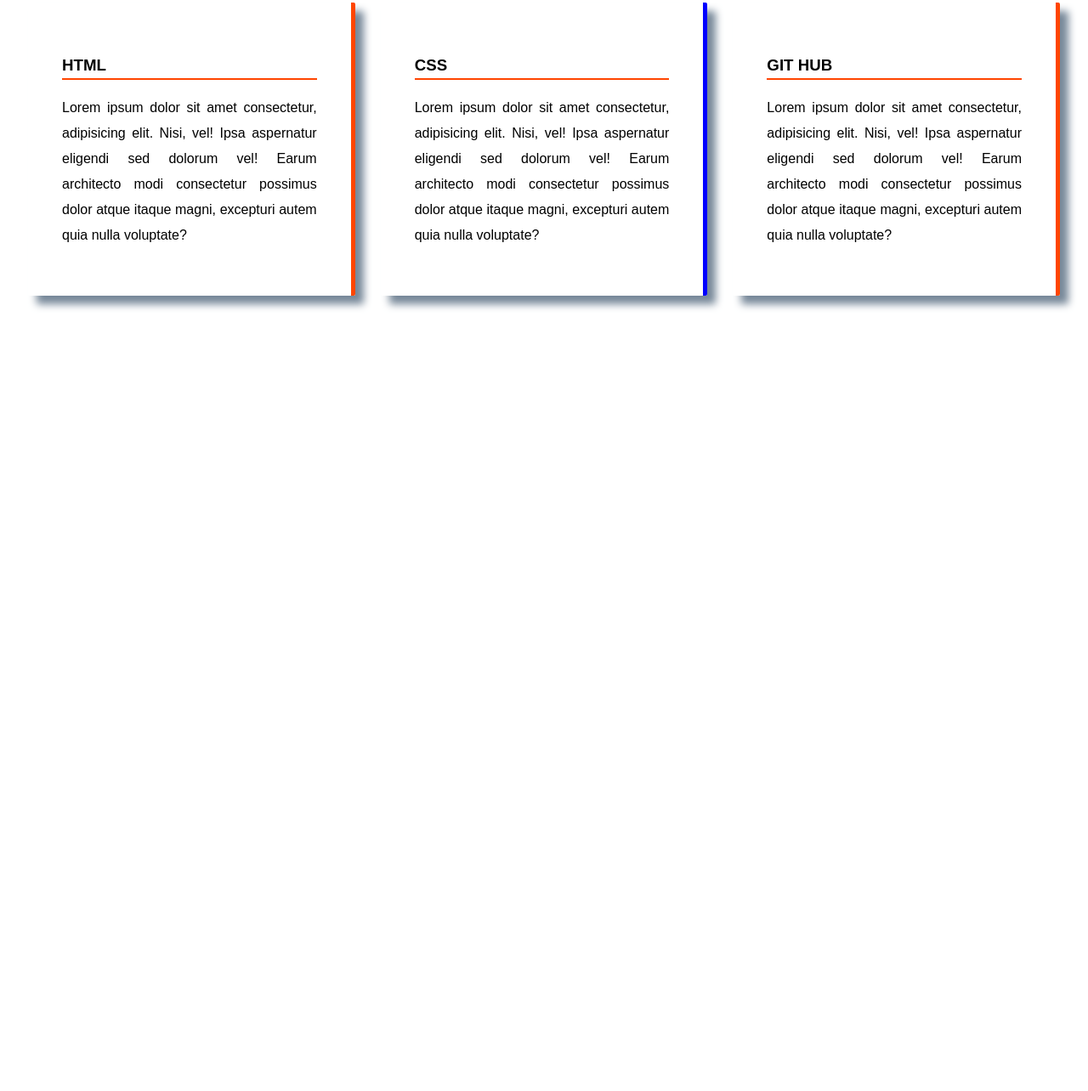
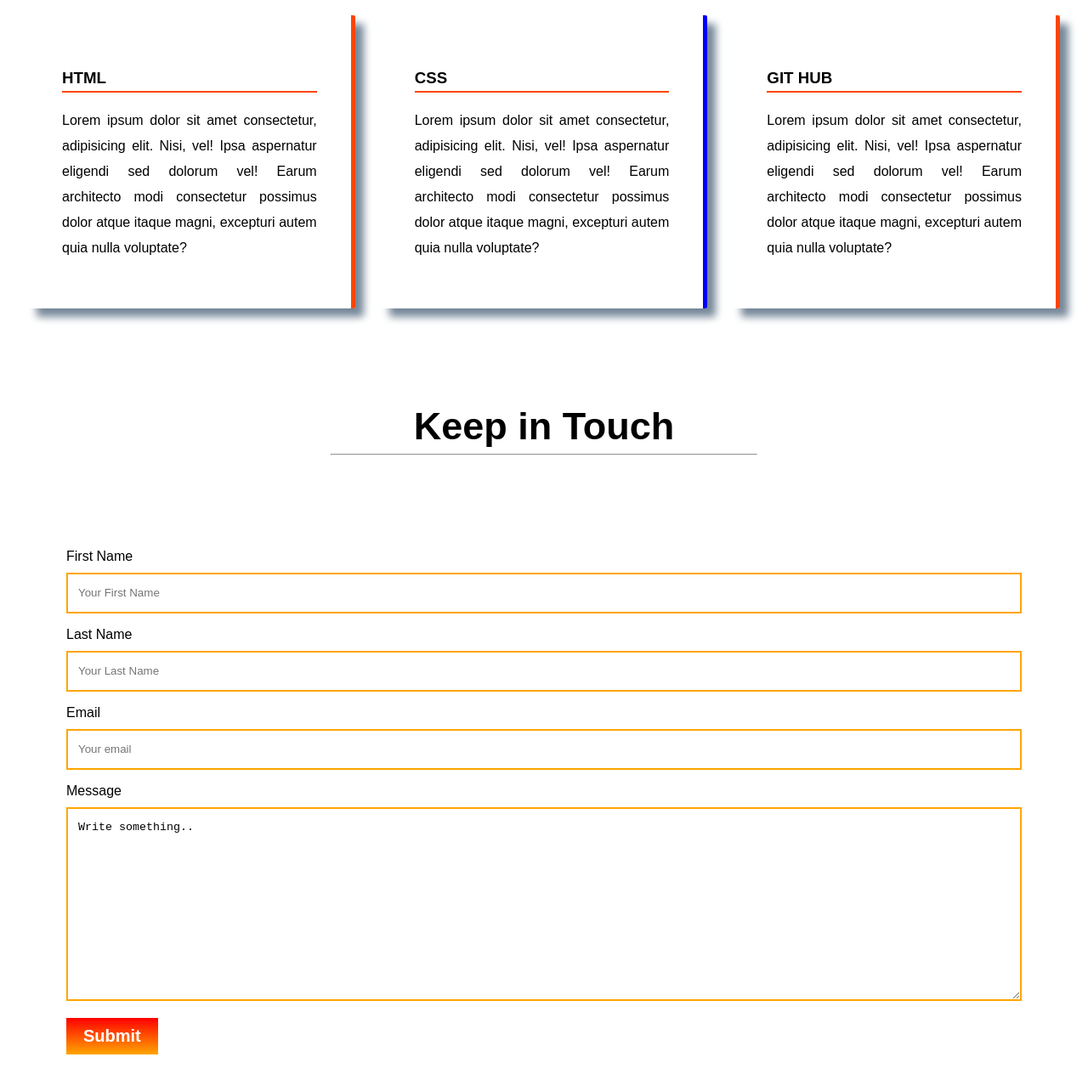
Before and after one commit to SRcoder898/personal-portfolio, a plain HTML site: page index.html in a window 1280 px wide. Shown: the part 1496-2780 px from the top of the page at 85% size. Before the commit the page ends 1889 px from the top, so only its background shows below. Drawn offline with Linux system fonts and the light colour scheme; a web font is replaced by a local one.

Commit message:
added code

```diff
--- a/index.html
+++ b/index.html
@@ -32,6 +32,7 @@
 
         <div>
             <img src="shamim5.jpg" alt="">
+
         </div>
         <div>
             <h2>About me</h2>
@@ -86,13 +87,41 @@
             <h3>GIT HUB</h3>
             <P>Lorem ipsum dolor sit amet consectetur, adipisicing elit. Nisi, vel! Ipsa aspernatur eligendi sed dolorum vel! Earum architecto modi consectetur possimus dolor atque itaque magni, excepturi autem quia nulla voluptate?</P>
         </div>
+    </div>
+     <!--SERVICES SECTION END-->
+
+     <!--FORM SECTION START-->
+     <h1 class="exp-h1">Keep in Touch</h1>
+     <hr style="width:500px; text-align:center; color:orangered;">
 
 
+     <div class="form-section">
 
-    </div>
+        <div class="first-form-section">
+            <form action="action-page">
+                <label for="fname">First Name</label>
+                <input type="text" id="fname" name="firstname" placeholder="Your First Name"><br>
+
+                <label for="lname"> Last Name</label>
+                <input type="text" id="lname" name="last name" placeholder="Your Last Name"><br>
+
+                <label for="email">Email</label>
+                <input type="text" id="email" name="email" placeholder="Your email"><br>
 
 
-     <!--SERVICES SECTION END-->
+                <label for="message">Message</label>
+                <textarea name="message" id="message" cols="30" rows="10">Write something..</textarea>
+
+
+                <input type="submit" value="Submit">
+            </form>
+        </div>
+
+     </div>
+
+      <!--FORM SECTION END-->
+
+
 
 
 
--- a/style.css
+++ b/style.css
@@ -54,6 +54,7 @@ h1 span{
     width: 342px;
     background-color: orange;
     opacity: 0.5;
+    margin-top: 27px;
 }
 #about-section h2{
 
@@ -190,3 +191,43 @@ h1 span{
 }
 
 /*SERVICES SECTION END*/
+
+
+/*FORM SECTION START*/
+.first-form-section{
+    border-radius: 10px;
+    padding: 20px;
+    margin-right: 10px;
+    margin-left: 10px;
+    margin-top: 50px;
+}
+.first-form-section form{
+    padding: 40px;
+
+}
+input[type=text], textarea{
+    width: 100%;
+    padding: 12px;
+    line-height: 20px;
+    border: 2px solid orange;
+    margin-top: 10px;
+    margin-bottom: 16px;
+    box-sizing: border-box;
+}
+
+input[type=submit]{
+    padding: 10px 20px;
+    background-color: orangered;
+    color: white;
+    border: none;
+    font-weight: 700;
+    font-size: 20px;
+    text-decoration: none;
+    background-image: linear-gradient(red,
+     orange);
+    cursor: pointer;
+
+}
+
+
+/*FORM SECTION END*/
```
Also changed, not shown: copyright.png (added).
